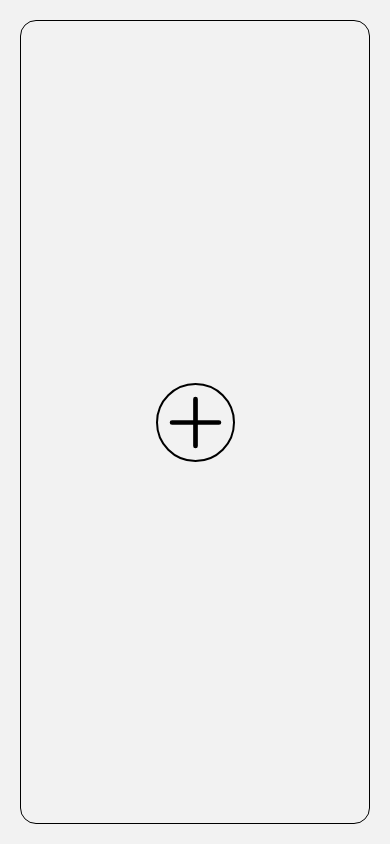
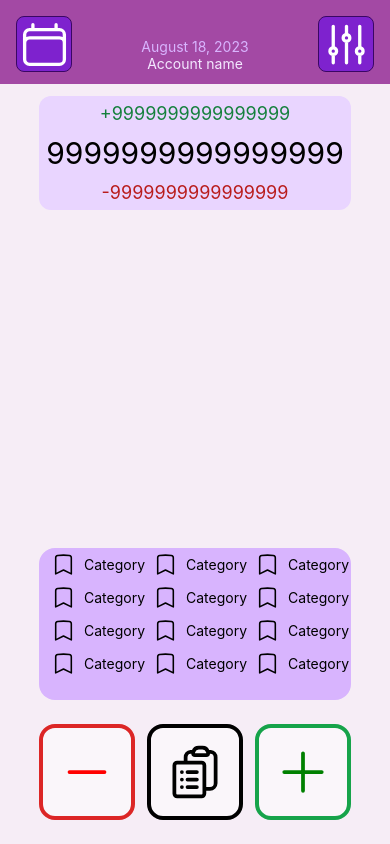
Before and after one commit to EZhitnikovich/FinApp, a React Native app: screen /Home in a window 390 px wide. Built offline with nearby package versions, Linux system fonts and the light colour scheme.

Commit message:
complete homescreen layout

```diff
--- a/screens/HomeScreen.tsx
+++ b/screens/HomeScreen.tsx
@@ -1,9 +1,9 @@
 import {
   View,
   Text,
-  ScrollView,
   TouchableOpacity,
   DeviceEventEmitter,
+  Image,
 } from "react-native";
 import React, { useEffect, useState } from "react";
 import { useNavigation } from "@react-navigation/native";
@@ -15,13 +15,15 @@ import { SafeAreaView } from "react-native-safe-area-context";
 import { storageKey } from "../utils/constants";
 import { getData, storeData } from "../utils/asyncStorage";
 import {
-  CreditCardIcon,
-  MagnifyingGlassPlusIcon,
+  AdjustmentsVerticalIcon,
+  BookmarkIcon,
+  CalendarIcon,
+  ClipboardDocumentListIcon,
+  MinusIcon,
+  PlusIcon,
 } from "react-native-heroicons/outline";
-import { Card } from "../components/card";
-import { AddCardButton } from "../components/AddCardButton";
-import { Chart } from "../components/chart";
-import { Legend } from "../components/legend";
+import { StatusBar } from "expo-status-bar";
+import { theme } from "../theme";
 
 export default function HomeScreen() {
   const navigation =
@@ -51,83 +53,137 @@ export default function HomeScreen() {
     });
   }, []);
 
-  return !loading ? (
-    accounts && accounts.length > 0 ? (
-      <SafeAreaView className="flex h-full">
-        {/* accounts */}
-        {/* TODO: make partial accounts load */}
-        <ScrollView
-          className="flex-grow-0"
-          persistentScrollbar={true}
-          showsHorizontalScrollIndicator={true}
-          horizontal={true}
-          pagingEnabled={true}
+  return (
+    <View className="relative flex-1">
+      <StatusBar style="light" />
+      <Image
+        source={require("../assets/images/bg.png")}
+        className="absolute h-full w-full"
+      />
+      <SafeAreaView className="flex flex-1">
+        <View className="h-[10%] flex-row justify-between items-end pb-3 px-4">
+          <TouchableOpacity className="h-14 w-14 rounded-lg border border-purple-950 bg-purple-700">
+            <CalendarIcon className="m-auto" size={53} color={"white"} />
+          </TouchableOpacity>
+          <View className="items-center">
+            <Text className="mx-auto text-purple-300">August 18, 2023</Text>
+            <Text className="text-purple-100">Account name</Text>
+          </View>
+          <TouchableOpacity className="h-14 w-14 rounded-lg border border-purple-950 bg-purple-700">
+            <AdjustmentsVerticalIcon
+              className="m-auto"
+              size={53}
+              color={"white"}
+            />
+          </TouchableOpacity>
+        </View>
+        <View
+          className="flex-1"
+          style={{ backgroundColor: theme.bgWhite(0.9) }}
         >
-          {accounts.map((item, index) => (
-            <Card
-              account={item}
-              key={index}
-              onAccountSelected={(acc) => selectAccount(acc)}
-            />
-          ))}
-          {/* add account */}
-          <View className="w-screen">
-            <AddCardButton
-              onPress={() =>
-                navigation.navigate("AddCard", { accounts: accounts })
-              }
-            />
+          {/* balance */}
+          <View className="h-[15%] w-[80%] bg-purple-200 m-auto rounded-xl items-center my-3">
+            <Text className="text-green-700 m-auto text-lg">
+              +9999999999999999
+            </Text>
+            <Text className="text-3xl m-auto">9999999999999999</Text>
+            <Text className="text-red-700 m-auto text-lg">
+              -9999999999999999
+            </Text>
           </View>
-        </ScrollView>
-        {/* info */}
-        {currentAccount ? (
-          <View className="flex-1 border rounded-2xl p-3 m-5">
-            <Text className="text-center text-3xl font-semibold border-b">
-              {currentAccount?.name}
-            </Text>
-            <View className="flex-row mt-5 justify-between">
-              <Text className="text-2xl">Balance:</Text>
-              <View className="flex-row justify-end">
-                <Text className="text-2xl pr-2">
-                  {currentAccount.balance.toString().length > 15
-                    ? currentAccount.balance.toString().slice(0, 14) + "..."
-                    : currentAccount.balance.toString()}
-                </Text>
-                <CreditCardIcon size={32} color={"black"} />
+          {/* chart */}
+          {/* TODO: remove temp items */}
+          <View className="flex-1 pb-6">
+            <View className="rounded-full w-[250] h-[250] bg-purple-400 mx-auto mt-auto">
+              <View className="rounded-full w-[150] h-[150] bg-white m-auto"></View>
+            </View>
+          </View>
+          {/* legend */}
+          {/* TODO: remove temp items */}
+          <View className="bg-purple-300 h-[20%] w-[80%] mx-auto rounded-2xl px-3 py-1">
+            <View className="flex-row">
+              <View className="flex-row pb-2">
+                <BookmarkIcon size={25} color={"black"} />
+                <Text className="my-auto pl-2 pr-2">Category</Text>
+              </View>
+              <View className="flex-row pb-2">
+                <BookmarkIcon size={25} color={"black"} />
+                <Text className="my-auto pl-2 pr-2">Category</Text>
+              </View>
+              <View className="flex-row pb-2">
+                <BookmarkIcon size={25} color={"black"} />
+                <Text className="my-auto pl-2 pr-2">Category</Text>
               </View>
             </View>
-            {/* chart */}
-            <Chart
-              categories={currentAccount.categories}
-              history={currentAccount.history}
-            />
-            {currentAccount.categories.length > 0 ? (
-              <View className="flex-grow-0 h-[30%] mb-2 border rounded-2xl p-3">
-                <Legend categories={currentAccount.categories} />
+            <View className="flex-row">
+              <View className="flex-row pb-2">
+                <BookmarkIcon size={25} color={"black"} />
+                <Text className="my-auto pl-2 pr-2">Category</Text>
               </View>
-            ) : null}
-            {/* control */}
-            <TouchableOpacity className="flex-row border rounded-2xl justify-center p-2 mt-2">
-              <MagnifyingGlassPlusIcon size={28} color="black" />
-              <Text className="text-xl">More</Text>
+              <View className="flex-row pb-2">
+                <BookmarkIcon size={25} color={"black"} />
+                <Text className="my-auto pl-2 pr-2">Category</Text>
+              </View>
+              <View className="flex-row pb-2">
+                <BookmarkIcon size={25} color={"black"} />
+                <Text className="my-auto pl-2 pr-2">Category</Text>
+              </View>
+            </View>
+            <View className="flex-row">
+              <View className="flex-row pb-2">
+                <BookmarkIcon size={25} color={"black"} />
+                <Text className="my-auto pl-2 pr-2">Category</Text>
+              </View>
+              <View className="flex-row pb-2">
+                <BookmarkIcon size={25} color={"black"} />
+                <Text className="my-auto pl-2 pr-2">Category</Text>
+              </View>
+              <View className="flex-row pb-2">
+                <BookmarkIcon size={25} color={"black"} />
+                <Text className="my-auto pl-2 pr-2">Category</Text>
+              </View>
+            </View>
+            <View className="flex-row">
+              <View className="flex-row pb-2">
+                <BookmarkIcon size={25} color={"black"} />
+                <Text className="my-auto pl-2 pr-2">Category</Text>
+              </View>
+              <View className="flex-row pb-2">
+                <BookmarkIcon size={25} color={"black"} />
+                <Text className="my-auto pl-2 pr-2">Category</Text>
+              </View>
+              <View className="flex-row pb-2">
+                <BookmarkIcon size={25} color={"black"} />
+                <Text className="my-auto pl-2 pr-2">Category</Text>
+              </View>
+            </View>
+          </View>
+          {/* control */}
+          <View className="flex-row justify-between w-[80%] py-6 flex-grow-0 mx-auto">
+            {/* expenses */}
+            <TouchableOpacity
+              className="w-24 h-24 border-4 border-red-600 rounded-2xl items-center justify-center"
+              style={{ backgroundColor: theme.bgWhite(0.5) }}
+            >
+              <MinusIcon size={60} color={"red"} />
+            </TouchableOpacity>
+            {/* history */}
+            <TouchableOpacity
+              className="w-24 h-24 border-4 rounded-2xl items-center justify-center"
+              style={{ backgroundColor: theme.bgWhite(0.5) }}
+            >
+              <ClipboardDocumentListIcon size={60} color={"black"} />
+            </TouchableOpacity>
+            {/* income */}
+            <TouchableOpacity
+              className="w-24 h-24 border-4 border-green-600 rounded-2xl items-center justify-center"
+              style={{ backgroundColor: theme.bgWhite(0.5) }}
+            >
+              <PlusIcon size={60} color={"green"} />
             </TouchableOpacity>
           </View>
-        ) : (
-          <View className="flex flex-1 items-center justify-center border rounded-2xl m-5">
-            <Text className="font-semibold text-4xl">Select account</Text>
-          </View>
-        )}
+        </View>
       </SafeAreaView>
-    ) : (
-      <SafeAreaView className="flex h-full">
-        <AddCardButton
-          onPress={() => navigation.navigate("AddCard", { accounts: [] })}
-        />
-      </SafeAreaView>
-    )
-  ) : (
-    <SafeAreaView className="flex flex-1 items-center justify-center">
-      <Text className="font-semibold text-4xl">Loading...</Text>
-    </SafeAreaView>
+    </View>
   );
 }
--- /dev/null
+++ b/screens/IncomeScreen.tsx
@@ -0,0 +1,10 @@
+import { View, Text } from "react-native";
+import React from "react";
+
+export default function IncomeScreen() {
+  return (
+    <View>
+      <Text>IncomeScreen</Text>
+    </View>
+  );
+}
--- a/theme/index.ts
+++ b/theme/index.ts
@@ -0,0 +1,9 @@
+export const theme = {
+  bgWhite: (opacity: number) => {
+    return `rgba(255,255,255, ${opacity})`;
+  },
+
+  bgPurple: (opacity: number) => {
+    return `rgba(180,30,180, ${opacity})`;
+  },
+};
```
Also changed, not shown: assets/images/bg.png (added).
